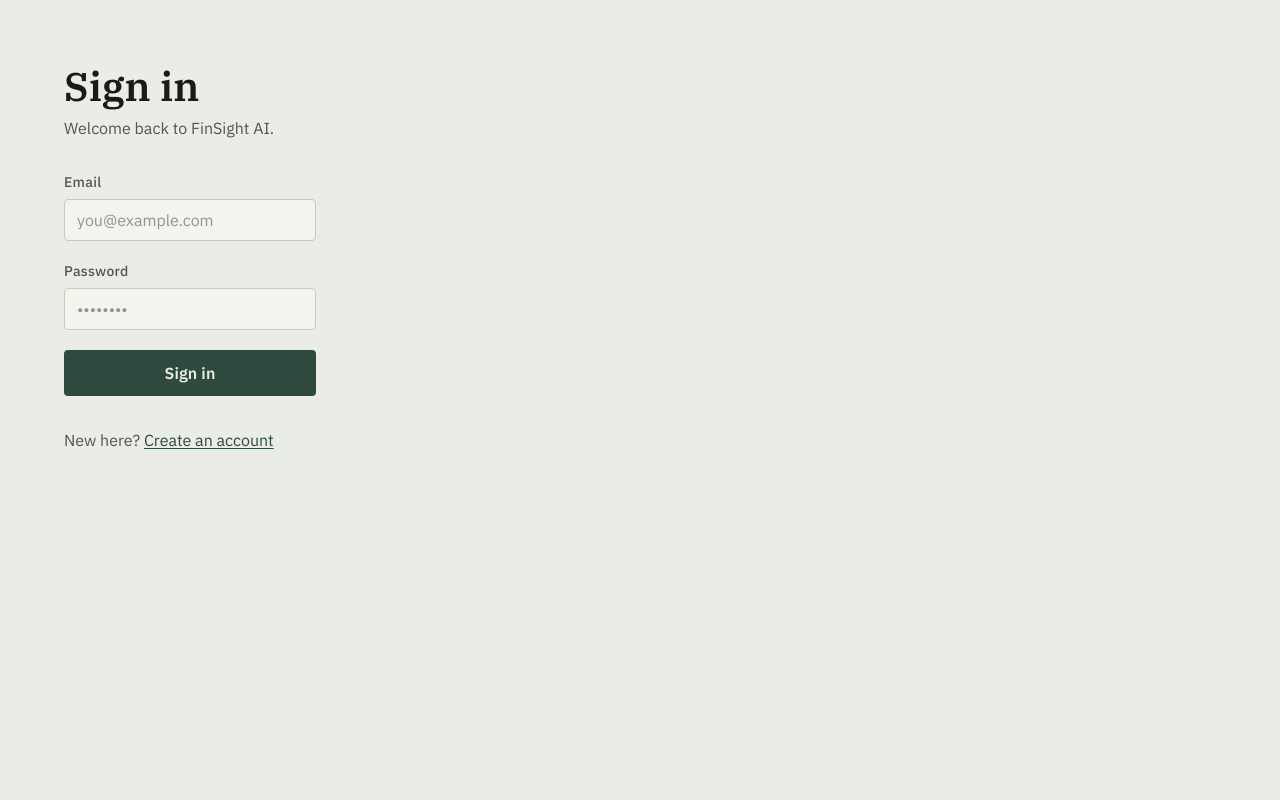
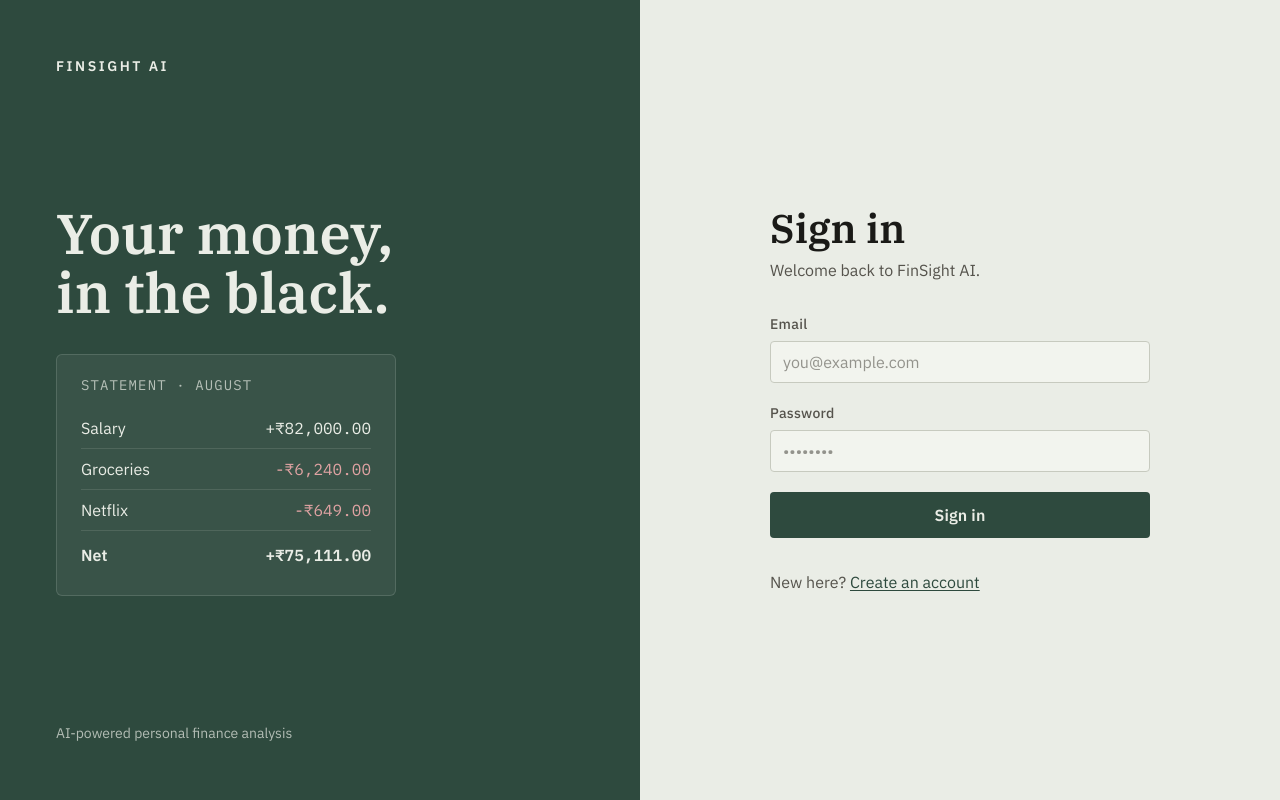
Before and after one commit to MohammadSaqlain124/finsight-ai, a React (Vite) app in the folder frontend/: page /login in a window 1280 px wide. Built offline with nearby package versions, Linux system fonts and the light colour scheme.

Commit message:
feat(frontend): add AuthLayout with branded ledger panel; apply to login and register

```diff
--- /dev/null
+++ b/frontend/src/components/AuthLayout.jsx
@@ -0,0 +1,49 @@
+import styles from './AuthLayout.module.css'
+
+function AuthLayout({ title, subtitle, footer, children }) {
+  return (
+    <div className={styles.shell}>
+      <aside className={styles.brand}>
+        <p className={styles.wordmark}>FinSight AI</p>
+
+        <div>
+          <p className={styles.tagline}>Your money,<br />in the black.</p>
+
+          <div className={styles.ledger}>
+            <p className={styles.ledgerHead}>Statement · August</p>
+            <div className={styles.row}>
+              <span>Salary</span>
+              <span className={styles.amt}>+₹82,000.00</span>
+            </div>
+            <div className={styles.row}>
+              <span>Groceries</span>
+              <span className={`${styles.amt} ${styles.amtNeg}`}>-₹6,240.00</span>
+            </div>
+            <div className={styles.row}>
+              <span>Netflix</span>
+              <span className={`${styles.amt} ${styles.amtNeg}`}>-₹649.00</span>
+            </div>
+            <div className={`${styles.row} ${styles.rowTotal}`}>
+              <span>Net</span>
+              <span className={styles.amt}>+₹75,111.00</span>
+            </div>
+          </div>
+        </div>
+
+        <p className={styles.brandFoot}>AI-powered personal finance analysis</p>
+      </aside>
+
+      <main className={styles.formCol}>
+        <div className={styles.formInner}>
+          <p className={styles.mobileBrand}>FinSight AI</p>
+          <h1 className={styles.title}>{title}</h1>
+          {subtitle && <p className={styles.subtitle}>{subtitle}</p>}
+          {children}
+          {footer && <p className={styles.footer}>{footer}</p>}
+        </div>
+      </main>
+    </div>
+  )
+}
+
+export default AuthLayout
--- /dev/null
+++ b/frontend/src/components/AuthLayout.module.css
@@ -0,0 +1,110 @@
+.shell {
+  min-height: 100vh;
+  display: grid;
+  grid-template-columns: 1fr 1fr;
+}
+
+/* ---- Brand panel ---- */
+.brand {
+  background-color: var(--pine);
+  color: var(--paper);
+  padding: 3.5rem;
+  display: flex;
+  flex-direction: column;
+  justify-content: space-between;
+  gap: 2rem;
+}
+
+.wordmark {
+  font-family: var(--font-ui);
+  font-size: var(--text-sm);
+  font-weight: 600;
+  letter-spacing: 0.18em;
+  text-transform: uppercase;
+}
+
+.tagline {
+  font-family: var(--font-display);
+  font-weight: 600;
+  font-size: var(--text-3xl);
+  line-height: 1.05;
+  margin-bottom: 2rem;
+}
+
+/* ---- Mock ledger card ---- */
+.ledger {
+  background-color: rgba(234, 237, 230, 0.06);  /* paper @ 6% */
+  border: 1px solid rgba(234, 237, 230, 0.15);  /* paper @ 15% */
+  border-radius: 6px;
+  padding: 1.25rem 1.5rem;
+  max-width: 340px;
+}
+
+.ledgerHead {
+  font-family: var(--font-mono);
+  font-size: var(--text-sm);
+  text-transform: uppercase;
+  letter-spacing: 0.08em;
+  opacity: 0.7;
+  margin-bottom: 0.75rem;
+}
+
+.row {
+  display: flex;
+  justify-content: space-between;
+  align-items: baseline;
+  padding: 0.5rem 0;
+  border-bottom: 1px solid rgba(234, 237, 230, 0.12);
+  font-family: var(--font-ui);
+}
+
+.rowTotal {
+  border-bottom: none;
+  margin-top: 0.25rem;
+  font-weight: 600;
+}
+
+.amt {
+  font-family: var(--font-mono);
+  font-variant-numeric: tabular-nums lining-nums;
+}
+
+.amtNeg { color: #E0A3A3; }  /* lighter red for contrast on pine */
+
+.brandFoot {
+  font-family: var(--font-ui);
+  font-size: var(--text-sm);
+  opacity: 0.7;
+}
+
+/* ---- Form column ---- */
+.formCol {
+  display: flex;
+  align-items: center;
+  justify-content: center;
+  padding: 3rem;
+}
+
+.formInner { width: 100%; max-width: 380px; }
+
+.title { font-size: var(--text-2xl); }
+.subtitle { color: var(--ink-soft); margin-top: 0.5rem; margin-bottom: 2rem; }
+.footer { margin-top: 2rem; color: var(--ink-soft); }
+
+.mobileBrand { display: none; }
+
+/* ---- Collapse the panel on small screens ---- */
+@media (max-width: 820px) {
+  .shell { grid-template-columns: 1fr; }
+  .brand { display: none; }
+  .mobileBrand {
+    display: block;
+    font-family: var(--font-ui);
+    font-size: var(--text-sm);
+    font-weight: 600;
+    letter-spacing: 0.18em;
+    text-transform: uppercase;
+    color: var(--pine);
+    margin-bottom: 2rem;
+  }
+}
--- a/frontend/src/pages/Login.jsx
+++ b/frontend/src/pages/Login.jsx
@@ -1,5 +1,6 @@
 import { useState } from 'react'
 import { Link } from 'react-router-dom'
+import AuthLayout from '../components/AuthLayout'
 import TextField from '../components/TextField'
 import Button from '../components/Button'
 
@@ -13,30 +14,21 @@
   }
 
   return (
-    <main style={{ padding: '4rem', maxWidth: '380px' }}>
-      <h1 style={{ fontSize: 'var(--text-2xl)' }}>Sign in</h1>
-      <p style={{ color: 'var(--ink-soft)', marginTop: '0.5rem' }}>
-        Welcome back to FinSight AI.
-      </p>
-
-      <form onSubmit={handleSubmit} style={{ marginTop: '2rem', display: 'flex', flexDirection: 'column', gap: '1.25rem' }}>
-        <TextField
-          label="Email" id="email" type="email"
-          value={email} onChange={(e) => setEmail(e.target.value)}
-          placeholder="you@example.com" autoComplete="email" required
-        />
-        <TextField
-          label="Password" id="password" type="password"
-          value={password} onChange={(e) => setPassword(e.target.value)}
-          placeholder="••••••••" autoComplete="current-password" required
-        />
+    <AuthLayout
+      title="Sign in"
+      subtitle="Welcome back to FinSight AI."
+      footer={<>New here? <Link to="/register">Create an account</Link></>}
+    >
+      <form onSubmit={handleSubmit} style={{ display: 'flex', flexDirection: 'column', gap: '1.25rem' }}>
+        <TextField label="Email" id="email" type="email" value={email}
+          onChange={(e) => setEmail(e.target.value)}
+          placeholder="you@example.com" autoComplete="email" required />
+        <TextField label="Password" id="password" type="password" value={password}
+          onChange={(e) => setPassword(e.target.value)}
+          placeholder="••••••••" autoComplete="current-password" required />
         <Button type="submit" variant="primary">Sign in</Button>
       </form>
-
-      <p style={{ marginTop: '2rem', color: 'var(--ink-soft)' }}>
-        New here? <Link to="/register">Create an account</Link>
-      </p>
-    </main>
+    </AuthLayout>
   )
 }
 
--- a/frontend/src/pages/Register.jsx
+++ b/frontend/src/pages/Register.jsx
@@ -1,12 +1,38 @@
+import { useState } from 'react'
 import { Link } from 'react-router-dom'
+import AuthLayout from '../components/AuthLayout'
+import TextField from '../components/TextField'
+import Button from '../components/Button'
 
 function Register() {
+  const [fullName, setFullName] = useState('')
+  const [email, setEmail] = useState('')
+  const [password, setPassword] = useState('')
+
+  function handleSubmit(e) {
+    e.preventDefault()
+    console.log('would register with:', { fullName, email, password })
+  }
+
   return (
-    <main style={{ padding: '4rem' }}>
-      <h1>Create account</h1>
-      <p style={{ color: 'var(--ink-soft)' }}>Register form goes here.</p>
-      <p>Already have an account? <Link to="/login">Sign in</Link></p>
-    </main>
+    <AuthLayout
+      title="Create account"
+      subtitle="Start making sense of your money."
+      footer={<>Already have an account? <Link to="/login">Sign in</Link></>}
+    >
+      <form onSubmit={handleSubmit} style={{ display: 'flex', flexDirection: 'column', gap: '1.25rem' }}>
+        <TextField label="Full name" id="fullName" type="text" value={fullName}
+          onChange={(e) => setFullName(e.target.value)}
+          placeholder="Jane Doe" autoComplete="name" required />
+        <TextField label="Email" id="email" type="email" value={email}
+          onChange={(e) => setEmail(e.target.value)}
+          placeholder="you@example.com" autoComplete="email" required />
+        <TextField label="Password" id="password" type="password" value={password}
+          onChange={(e) => setPassword(e.target.value)}
+          placeholder="At least 8 characters" autoComplete="new-password" required minLength={8} />
+        <Button type="submit" variant="primary">Create account</Button>
+      </form>
+    </AuthLayout>
   )
 }
 
```
